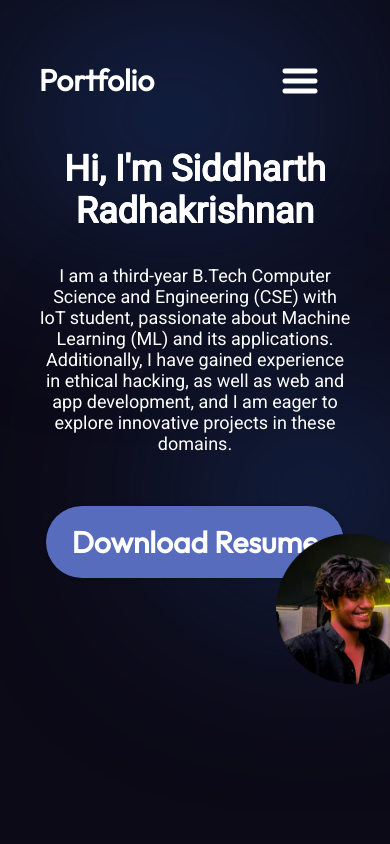
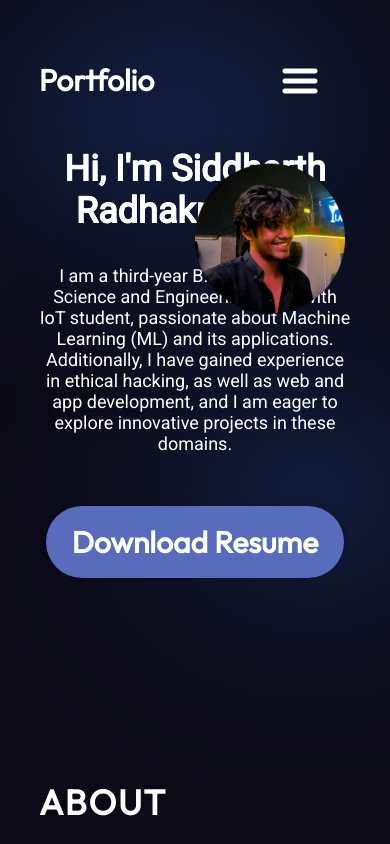
Before and after one commit to Sdkrsn/my_portfolio, a React (Vite) app: page / in a window 390 px wide. Shown: the top 844 px of the page. Built offline with nearby package versions, Linux system fonts and the light colour scheme.

Commit message:
PHONE FIT 7

```diff
--- a/src/components/Hero/Hero.module.css
+++ b/src/components/Hero/Hero.module.css
@@ -119,15 +119,14 @@
   .description {
     font-size: clamp(18px, 4vw, 30px);
   }
-
   .heroImg {
     width: 40vw;
     max-width: 150px;
-    position: relative;
-    top: -50px; /* Adjust to move it above text */
+    position: absolute;
+    top: 10px; /* Adjust this for spacing */
     left: 50%;
-    transform: translateX(-50%); /* Centers image horizontally */
-    z-index: 1;
+    transform: translateX(-50%);
+    z-index: 2;
   }
 
 
```
